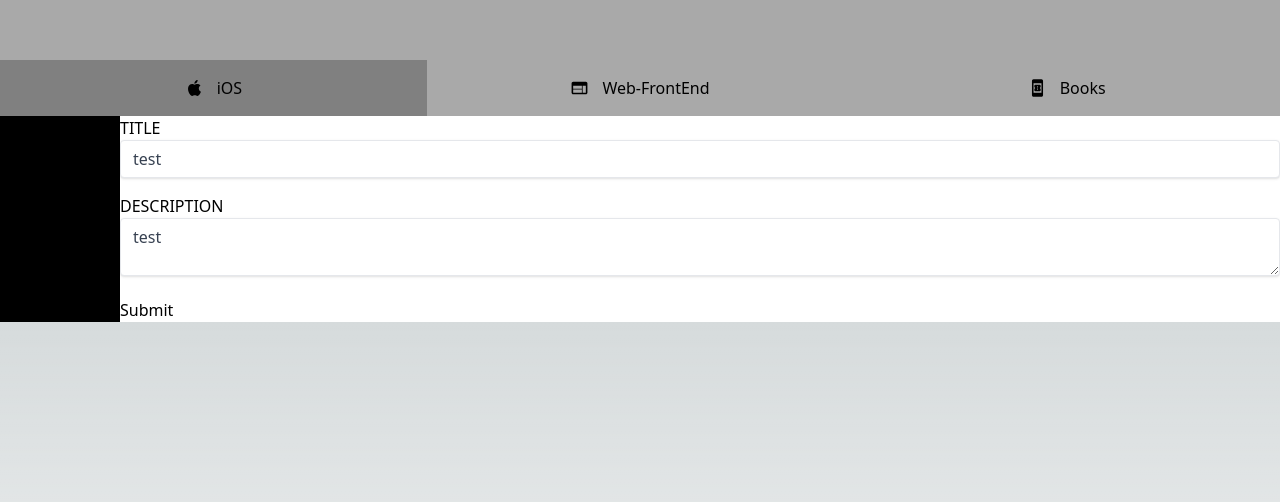
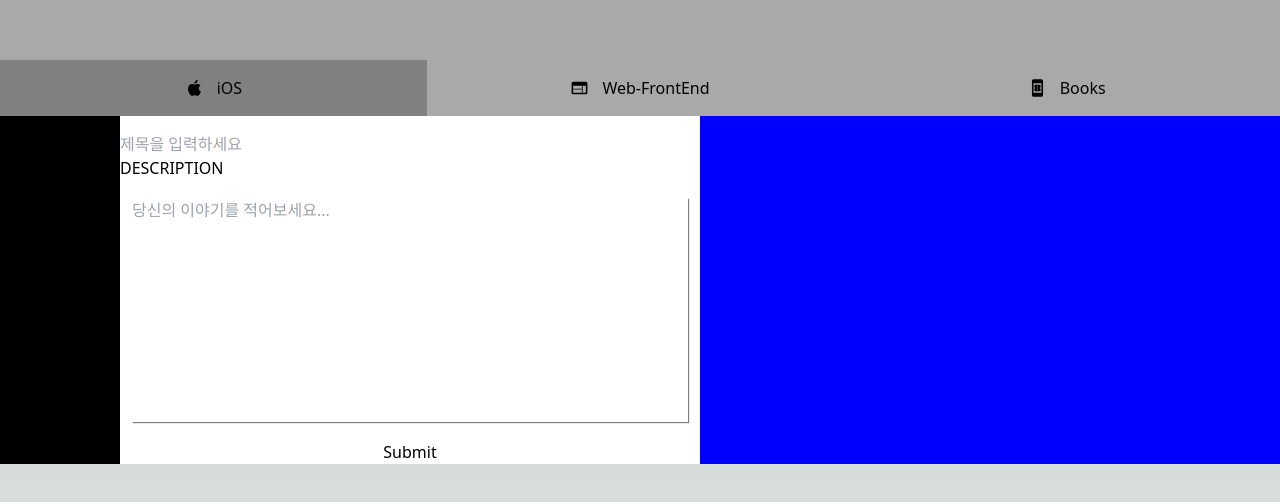
Before and after one commit to SangHwi-Back/backlog_web, a Next.js app: page /insert in a window 1280 px wide. Shown: the part 290-792 px from the top of the page. Built offline with nearby package versions, Linux system fonts and the light colour scheme.

Commit message:
Make insert page
- prepare for Markdown editor
- execute more navigation on page to debug any issue exists

```diff
--- /dev/null
+++ b/app/insert/default.tsx
@@ -0,0 +1,3 @@
+export default function Default() {
+  return null;
+}
--- /dev/null
+++ b/app/insert/insert.module.css
@@ -0,0 +1,32 @@
+.background {
+    display: flex;
+    flex-direction: row;
+}
+
+.textArea {
+    box-shadow: #808080 1px 1px 1px;
+    margin: 2px 12px;
+    color: #909090;
+    resize: none;
+    outline: none;
+    min-height: calc(100vh - 200px - var(--navBarHeight) - var(--stickyMarginTop));
+    height: auto;
+}
+
+.padding {
+    width: 100%;
+    height: 0;
+    margin-top: 8px;
+    margin-bottom: 8px;
+}
+
+.form {
+    display: flex;
+    flex-direction: column;
+    flex: 0.5;
+}
+
+.preview {
+    background-color: blue;
+    flex: 0.5;
+}
--- /dev/null
+++ b/app/insert/layout.tsx
@@ -0,0 +1,9 @@
+import {ReactNode} from "react";
+
+export default function Layout({ children }: { children: ReactNode }) {
+  return (
+    <div>
+      {children}
+    </div>
+  )
+}
--- a/app/insert/page.tsx
+++ b/app/insert/page.tsx
@@ -1,36 +1,66 @@
 'use client';
 
-import CommonInput from "../ui/CommonInput";
 import {InsertParam, InsertRow} from "../lib/data";
-import {useFormState} from 'react-dom';
+import React, {useRef, useActionState, useEffect} from 'react';
+import Form from "next/form";
+import styles from './insert.module.css';
 
 export default function Page() {
   const initialState: InsertParam = { message: null, errors: {} };
-    const [_, dispatch] = useFormState(InsertRow, initialState);
+  const [_, dispatch] = useActionState(InsertRow, initialState);
+  const textAreaRef = useRef<HTMLTextAreaElement>(null);
+
+  useEffect(() => {
+    const adjustHeight = () => {
+      if (textAreaRef.current) {
+        textAreaRef.current.style.height = 'auto';
+        textAreaRef.current.style.height = `${textAreaRef.current.scrollHeight}px`;
+      }
+    };
+
+    adjustHeight();
+
+    const textAreaElement = textAreaRef.current;
+    if (textAreaElement) {
+      textAreaElement.addEventListener('input', adjustHeight);
+    }
+
+    return () => {
+      if (textAreaElement) {
+        textAreaElement.removeEventListener('input', adjustHeight);
+      }
+    };
+  }, []);
+
+  function Padding() {
+    return (
+      <div className={styles.padding}></div>
+    )
+  }
 
   return (
-        <form action={dispatch}>
-            <label htmlFor="title">TITLE</label>
-            <p className={'mb-4'}>
-                <CommonInput
-                    type={'text'}
-                    placeholder={'Title'}
-                    name={'title'}
+    <div className={styles.background}>
+      <Form action={dispatch} className={styles.form}>
+        <Padding />
+        <input name={'title'}
                id={'title'}
-                    defaultValue={'test'}
-                />
-            </p>
+               type='text'
+               placeholder={'제목을 입력하세요'}/>
         <label htmlFor="description">DESCRIPTION</label>
-            <p className={'mb-4'}>
+        <Padding />
         <textarea
-                    className={'shadow appearance-none border rounded w-full py-2 px-3 text-gray-700 leading-tight focus:outline-none focus:shadow-outline'}
+          ref={textAreaRef}
+          className={styles.textArea}
           id={'description'}
           name={'description'}
-                    placeholder={'description'}
-                    defaultValue={'test'}
+          placeholder={'당신의 이야기를 적어보세요...'}
         />
-            </p>
+        <Padding />
         <button type={'submit'}>Submit</button>
-        </form>
+      </Form>
+      <div className={styles.preview}>
+
+      </div>
+    </div>
   )
 }
```
Lines whose indentation alone changed are shown as unchanged.
